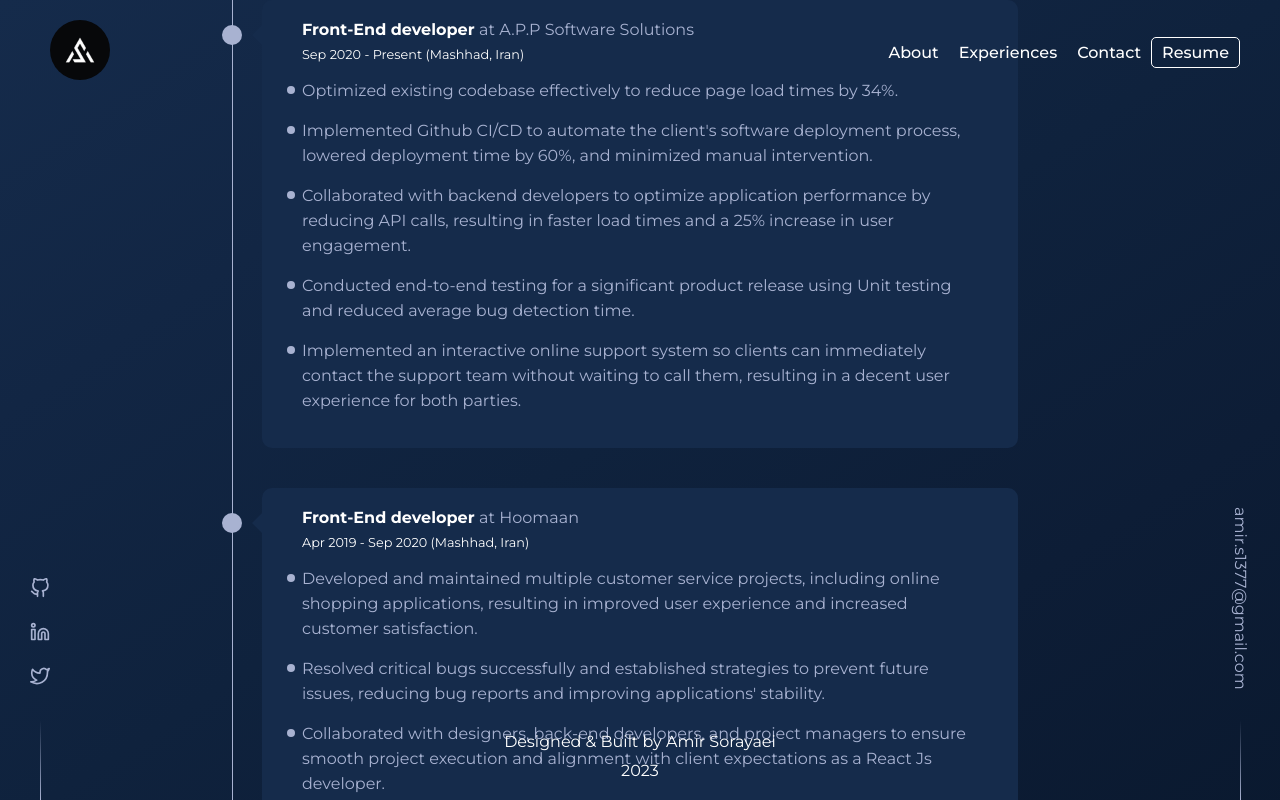
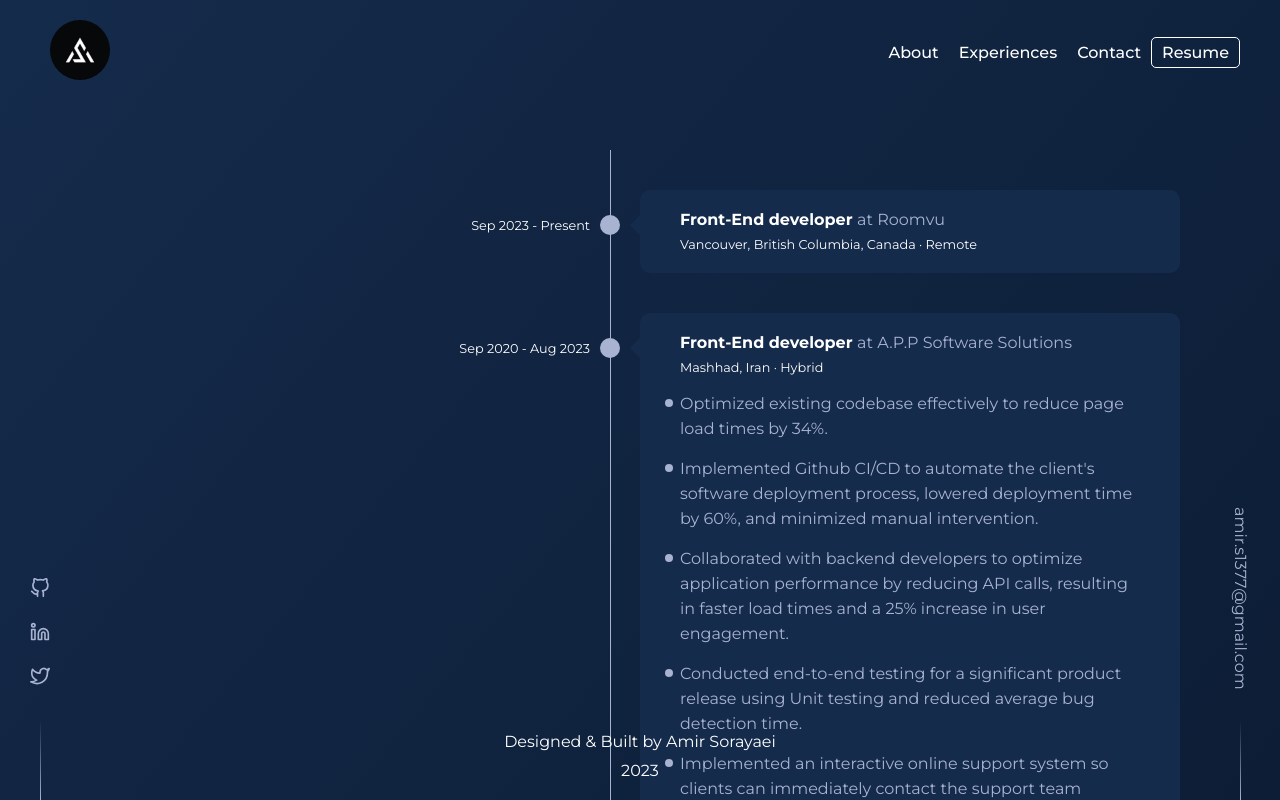
Before and after one commit to amirsorayaei/amirsorayaei.github.io, a Next.js app: page / in a window 1280 px wide. Shown: the top 800 px of the page. Built offline with nearby package versions, Linux system fonts and the light colour scheme.

Commit message:
fix: fixed experiences design for desktop

```diff
--- a/src/content/Experiences/index.module.scss
+++ b/src/content/Experiences/index.module.scss
@@ -2,15 +2,11 @@
   min-height: 100vh;
   display: flex;
   align-items: center;
-  justify-content: center;
-
-  .mainContent {
-    display: flex;
-    width: 100%;
-  }
+  justify-content: flex-end;
+  padding: 150px 0;
 
   .listWrapper {
-    flex: 0.7;
+    flex: 0.5;
     padding: 0 20px;
     position: relative;
 
@@ -29,6 +25,15 @@
       border-radius: 10px;
       position: relative;
       margin: 40px 0;
+
+      .date {
+        position: absolute;
+        left: calc(0px - 150px - 20px * 2 - 10px);
+        width: 150px;
+        top: calc(25px - 20px / 2);
+        margin: 10px 0;
+        text-align: right;
+      }
 
       h4 {
         margin-bottom: 5px;
@@ -62,13 +67,6 @@
         }
       }
 
-      &:first-child {
-        margin-top: 0;
-      }
-      &:last-child {
-        margin-bottom: 0;
-      }
-
       .arrow {
         content: "";
         position: absolute;
--- a/src/content/Experiences/index.tsx
+++ b/src/content/Experiences/index.tsx
@@ -11,6 +11,7 @@
 import ExperiencesData from "@/src/db/experiences.json";
 import { Experience } from "@/src/types/types";
 import styles from "./index.module.scss";
+import FadeInWhenVisible from "@/src/components/FadeInWhenVisible";
 
 const Experiences = () => {
   const listsRef = useRef<any[]>([]);
@@ -30,7 +31,7 @@
   }, []);
 
   return (
-    <div className={styles.container}>
+    <div id="experinces" className={styles.container}>
       <div className={styles.listWrapper}>
         {data.map((item, index) => {
           return (
@@ -60,15 +61,19 @@
   }));
 
   return (
+    <FadeInWhenVisible>
       <div ref={elementRef} className={styles.itemWrapper}>
+        <div className={styles.date}>
+          <span>
+            {item.startDate} -{" "}
+            {item.currentlyWorking ? "Present" : item.endDate}
+          </span>
+        </div>
         <div className={styles.arrow} />
         <h4>
           {item.role} <span> at {item.company}</span>
         </h4>
-      <span>
-        {item.startDate} - {item.currentlyWorking ? "Present" : item.endDate}
-        &nbsp;({item.location})
-      </span>
+        <span>{item.location}</span>
         {item.descriptions.map((description, index) => {
           return (
             <p key={index} className={styles.description}>
@@ -77,6 +82,7 @@
           );
         })}
       </div>
+    </FadeInWhenVisible>
   );
 });
 
--- a/src/db/experiences.json
+++ b/src/db/experiences.json
@@ -1,13 +1,24 @@
 {
   "data": [
+    {
+      "id": 2,
+      "company": "Roomvu",
+      "role": "Front-End developer",
+      "startDate": "Sep 2023",
+      "endDate": "",
+      "currentlyWorking": true,
+      "location": "Vancouver, British Columbia, Canada · Remote",
+      "descriptions": [],
+      "skills": []
+    },
     {
       "id": 1,
       "company": "A.P.P Software Solutions",
       "role": "Front-End developer",
       "startDate": "Sep 2020",
-      "endDate": null,
-      "currentlyWorking": true,
-      "location": "Mashhad, Iran",
+      "endDate": "Aug 2023",
+      "currentlyWorking": false,
+      "location": "Mashhad, Iran · Hybrid",
       "descriptions": [
         "Optimized existing codebase effectively to reduce page load times by 34%.",
         "Implemented Github CI/CD to automate the client's software deployment process, lowered deployment time by 60%, and minimized manual intervention.",
@@ -24,7 +35,7 @@
       "startDate": "Apr 2019",
       "endDate": "Sep 2020",
       "currentlyWorking": false,
-      "location": "Mashhad, Iran",
+      "location": "Mashhad, Iran · Hybrid",
       "descriptions": [
         "Developed and maintained multiple customer service projects, including online shopping applications, resulting in improved user experience and increased customer satisfaction.",
         "Resolved critical bugs successfully and established strategies to prevent future issues, reducing bug reports and improving applications' stability.",
```
Lines whose indentation alone changed are shown as unchanged.
